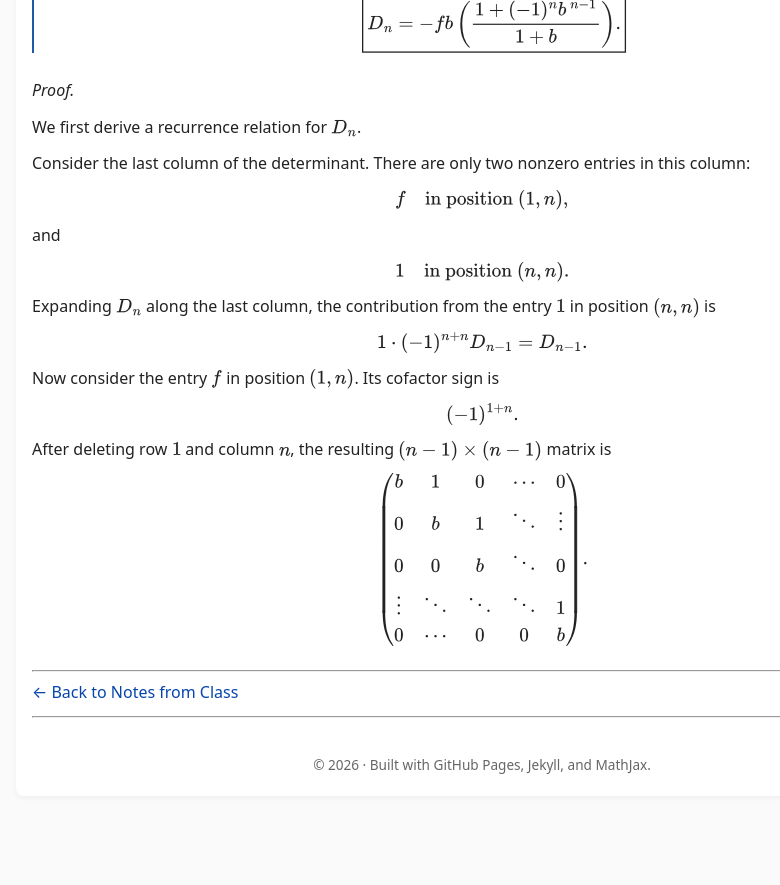
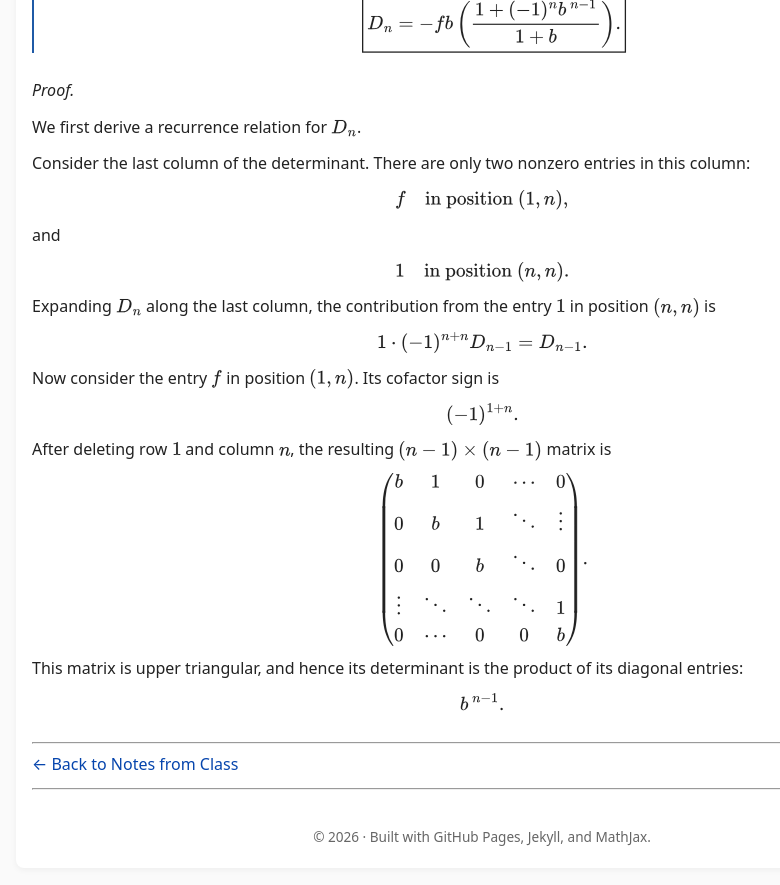
Before and after one commit to SaleemKamaludin/SaleemKamaludin.github.io, a Jekyll site: the page built from courses/math-2276/notes-from-class/lecture-2/index.md, in a window 1280 px wide and 900 px high, scrolled down 6391 px. Shown: the top 885 px of the window, without its empty margins (158-938 px from the left). Built offline with Jekyll 4.4.1, drawn with Linux system fonts in a browser that asks for light colours; before the commit the page ends 7219 px from its top, so only the background shows below that.

Commit message:
Add triangular minor determinant step to Example 1.3 proof

```diff
--- a/courses/math-2276/notes-from-class/lecture-2/index.md
+++ b/courses/math-2276/notes-from-class/lecture-2/index.md
@@ -824,6 +824,15 @@ b & 1 & 0 & 0 & \cdots & 0\\
   0 & \cdots & 0 & 0 & b
   \end{pmatrix}.
   \]
+
+  <p>
+    This matrix is upper triangular, and hence its determinant is the
+    product of its diagonal entries:
+  </p>
+
+  \[
+  b^{\,n-1}.
+  \]
 </div>
 
 ---
```
